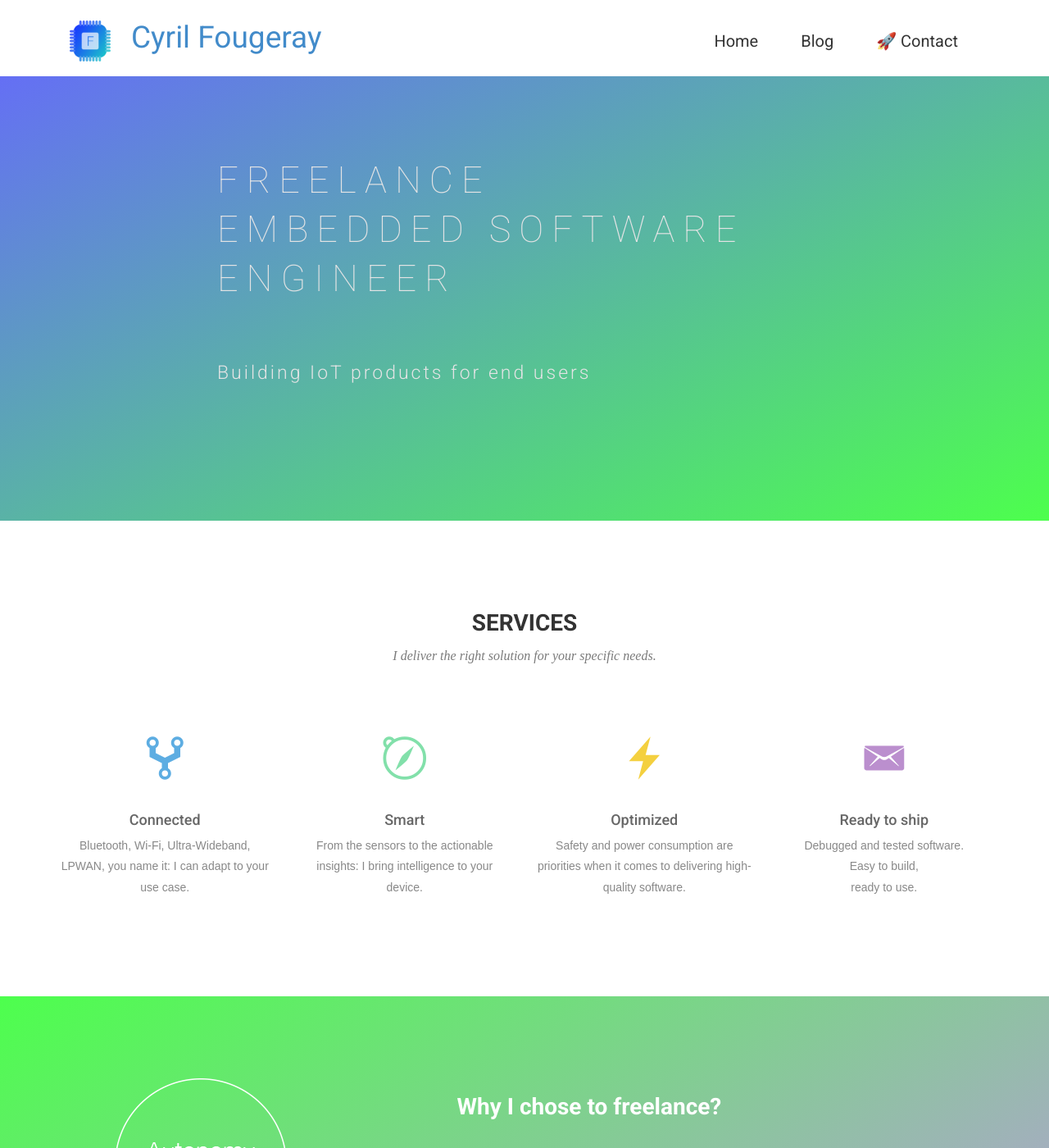
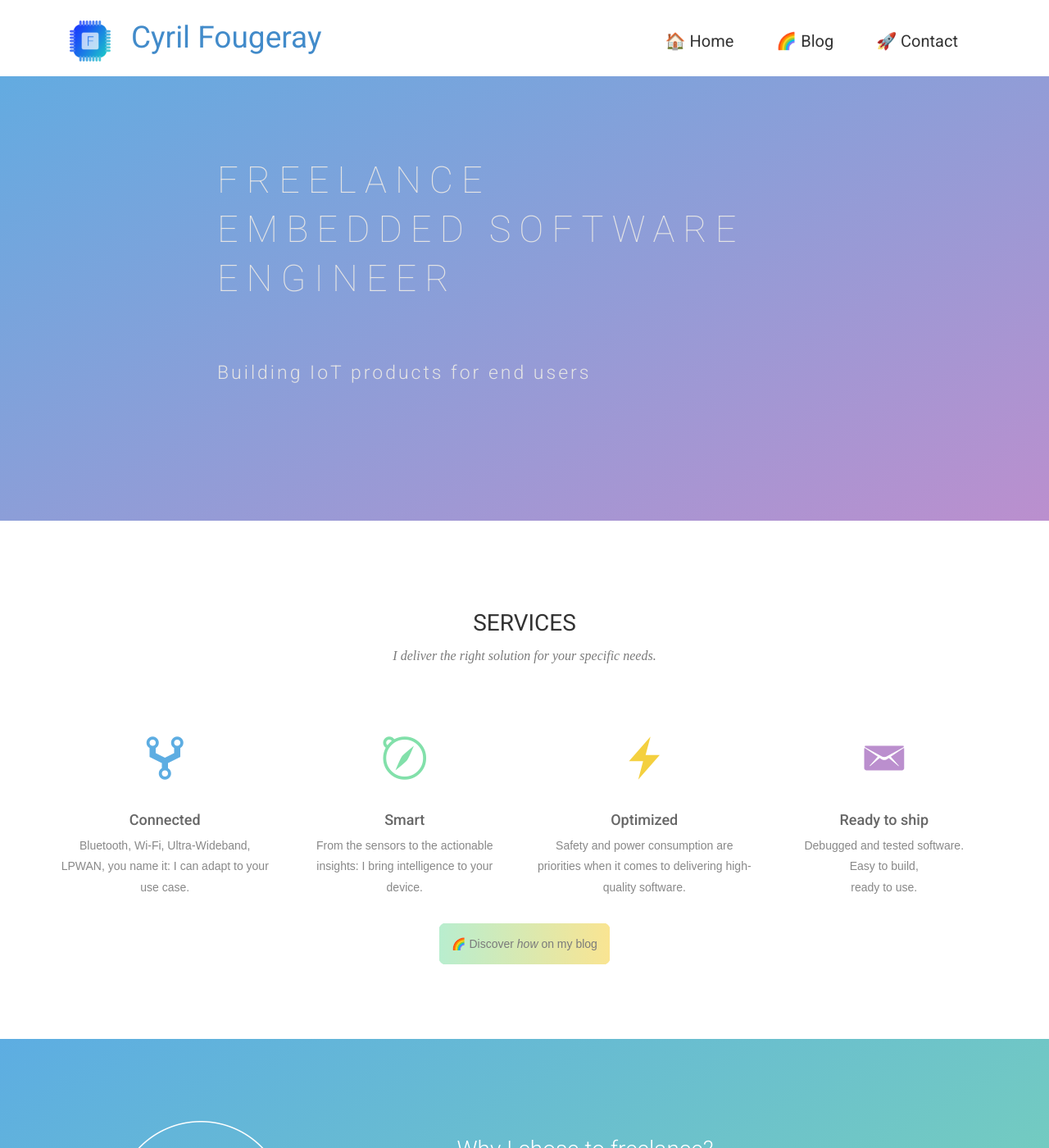
Before and after one commit to fouge/fouge.github.io, a Jekyll site: the page built from index.html, in a window 1280 px wide and 1400 px high. Shown: the whole window at 82% size. Built offline with Jekyll 4.4.1, drawn with Linux system fonts in a browser that asks for light colours; nearby versions of some CDN libraries; some web fonts are replaced.

Commit message:
modified style

```diff
--- a/_includes/header.html
+++ b/_includes/header.html
@@ -23,8 +23,8 @@
             <!-- Collect the nav links, forms, and other content for toggling -->
             <div class="collapse navbar-collapse" id="bs-example-navbar-collapse-1">
               <ul class="nav navbar-nav navbar-right">
-                <li><a href="{{ site.baseurl }}/">Home</a></li>
-                <li><a href="{{ site.baseurl }}/blog">Blog</a></li>
+                <li><a href="{{ site.baseurl }}/">🏠 Home</a></li>
+                <li><a href="{{ site.baseurl }}/blog">🌈 Blog</a></li>
                 <li><a href="{{ site.baseurl }}/contact">🚀 Contact</a></li>
               </ul>
             </div><!-- /.navbar-collapse -->
--- a/css/airspace.css
+++ b/css/airspace.css
@@ -27,7 +27,7 @@ h6 {
 }
 h2 {
   font-size: 30px;
-  font-weight: 400;
+  font-weight: 300;
 }
 h3 {
   font-size: 28px;
@@ -55,7 +55,7 @@ a:active {
 .section-title h2 {
   text-transform: uppercase;
   font-size: 28px;
-  font-weight: 600;
+  font-weight: 400;
 }
 .section-title p {
   font-family: 'Volkhov', serif;
@@ -115,7 +115,7 @@ font header .navbar-default .navbar-nav li a:hover {
 	Slider Start
 --*/
 #slider {
-  background: linear-gradient(to bottom right, #6666ff, #4dff4d) no-repeat;
+  background: linear-gradient(to bottom right, #5dade2, #BB8FCE) no-repeat;
   background-size: cover;
   background-attachment: fixed;
   background-position: 10% 0%;
@@ -216,6 +216,13 @@ font header .navbar-default .navbar-nav li a:hover {
 #service p {
   color: #7B7B7B;
 }
+#service .btn-view-works {
+  background:  linear-gradient(to right, #82E0AA90, #F4D03F90 99%) no-repeat;
+  border-radius: 10px;
+  color: #7B7B7B;
+  padding: 15px
+}
+
 /*--
 	call-to-action Start
 --*/
@@ -262,7 +269,7 @@ font header .navbar-default .navbar-nav li a:hover {
 	Feature Start
 --*/
 #feature {
-  background: linear-gradient(to bottom right, #4dff4d, #d580ff) no-repeat;
+  background: linear-gradient(to bottom right, #5DADE2, #82E0AA) no-repeat;
   background-position: 50% 94px;
   width: 100%;
   display: block;
@@ -286,7 +293,7 @@ font header .navbar-default .navbar-nav li a:hover {
 #feature h2 {
   color: #fff;
   font-size: 28px;
-  font-weight: 600;
+  font-weight: 300;
   margin-bottom: 30px;
 }
 #feature p {
@@ -316,7 +323,7 @@ font header .navbar-default .navbar-nav li a:hover {
 }
 #testimonial .testimonial-carousel p {
   line-height: 28px;
-  font-weight: 300;
+  font-weight: 400;
   padding-bottom: 20px;
 }
 #testimonial .testimonial-carousel .user img {
@@ -332,7 +339,7 @@ font header .navbar-default .navbar-nav li a:hover {
 #testimonial .testimonial-carousel .user p span {
   display: block;
   color: #353241;
-  font-weight: 600;
+  font-weight: 300;
 }
 #testimonial .testimonial-carousel .owl-carousel .owl-pagination div {
   border: 1px solid #1D1D1D;
@@ -372,7 +379,7 @@ font header .navbar-default .navbar-nav li a:hover {
 -----------------------------------------------*/
 /* BLOG */
 #global-header {
-  background: linear-gradient(to bottom right, #4dff4d, #d580ff) no-repeat;
+  background: linear-gradient(to bottom right,#5dade2, #BB8FCE) no-repeat;
   background-size: cover;
   padding-top: 150px;
   padding-bottom: 107px;
@@ -451,8 +458,6 @@ font header .navbar-default .navbar-nav li a:hover {
   padding:4px;
   margin-right: 5px;
 }
-
-
 
 #blogpost {
   padding-top: 100px;
--- a/css/style.css
+++ b/css/style.css
@@ -18,7 +18,6 @@
 
 .post-area {
   padding: 40px;
-  width: 100%;
   min-height: 150px;
   background-color: white;
   border-bottom: 1px dotted #ddd;
--- a/index.html
+++ b/index.html
@@ -58,6 +58,10 @@ permalink: /
           <p>Debugged and tested software.<br/>Easy to build,<br/> ready to use.</p>
         </div>
       </div>
+    </div>
+    <div class="row">
+      <a href="https://www.notion.so/cyrilfougeray/Hey-I-m-Cyril-e18527c028844776813f11a8f724862c" class="btn btn-view-works" target="_blank">
+        🌈 Discover <i>how</i> on my blog</a>
     </div>
   </div>
 </section>
```
Also changed, not shown: blog.html (+11 -3 lines).
